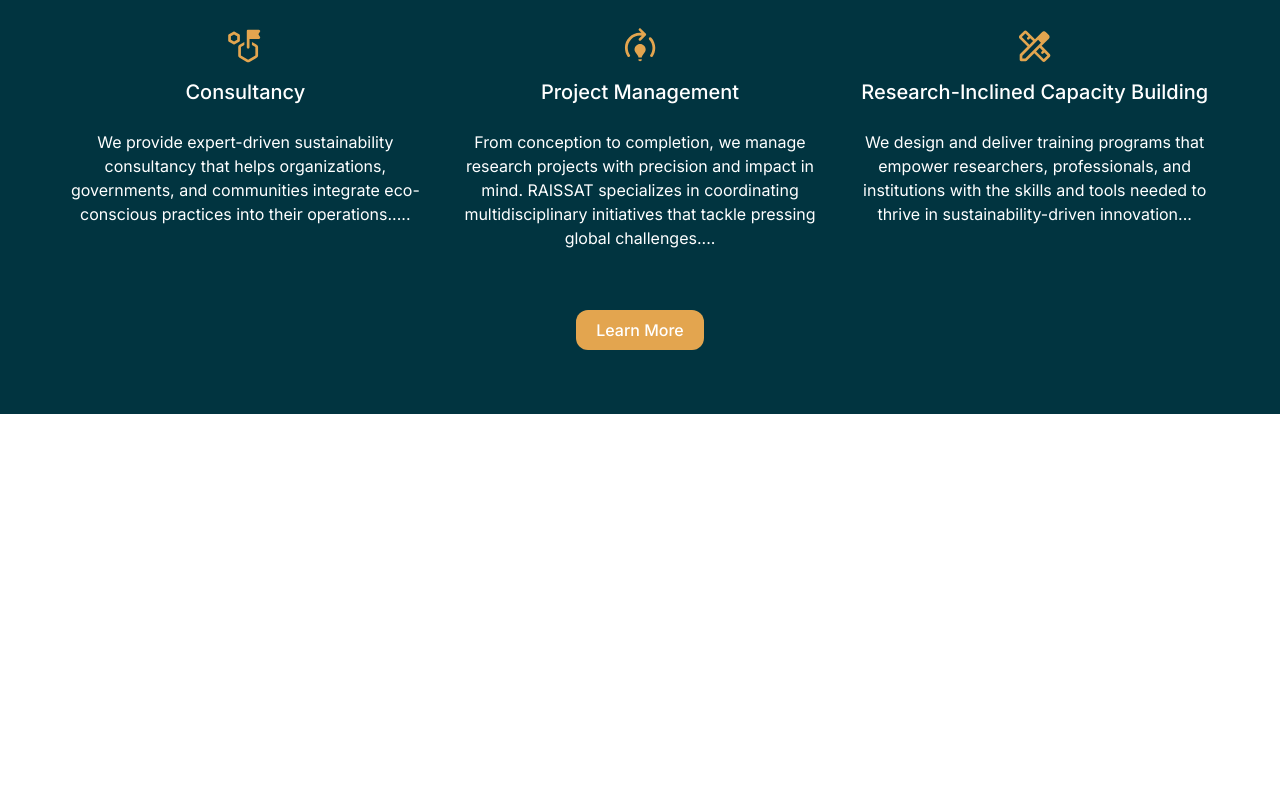
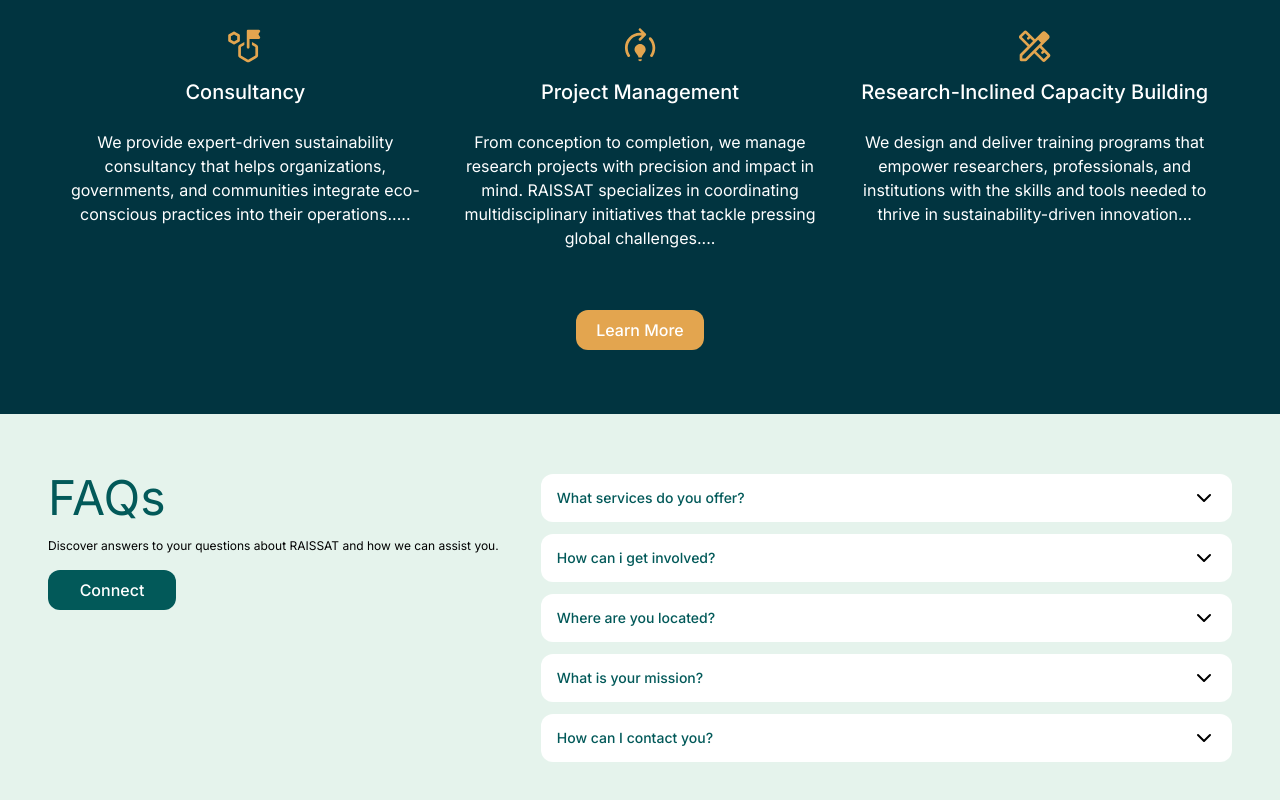
Before and after one commit to Amusah/Raissat, a React (Vite) app: page / in a window 1280 px wide. Shown: the part 1538-2338 px from the top of the page. Before the commit the page ends 1952 px from the top, so only its background shows below. Built offline with nearby package versions, Linux system fonts and the light colour scheme.

Commit message:
FAQs with Accordion component complete

```diff
--- /dev/null
+++ b/src/Components/Accordion.jsx
@@ -0,0 +1,45 @@
+import React, { useState } from "react";
+
+import { X, ChevronDown } from "lucide-react";
+
+const Accordion = ({ data, index, isOpen, handleToggle }) => {
+  // const [activeIndex, setActiveIndex] = useState(null);
+
+  // const isOpen = activeIndex === index;
+
+  // function handleToggle(index) {
+  //   setActiveIndex((prev) => (prev === index ? null : index));
+  // }
+  return (
+    <div
+      className={`w-full bg-white rounded-xl font-inter mx-auto px-4 py-3 ${
+        data.length - 1 !== index ? "mb-3" : ""
+      }`}
+    >
+      {/* Accordion Header */}
+      <div
+        onClick={() => handleToggle(index)}
+        className="flex justify-between items-center cursor-pointer"
+      >
+        <h1 className="font-medium text-sm text-midnight-green">
+          {data.question}
+        </h1>
+        <ChevronDown
+          className={`transition-transform duration-300 ${
+            isOpen ? "rotate-180" : ""
+          }`}
+        />
+      </div>
+      {/* Accordion Body */}
+      <div
+        className={`text-xs transition-all duration-300 overflow-hidden transition-all duration-500 ease-in-out ${
+          isOpen ? "max-h-40 opacity-100 mt-2 mt-3 " : "max-h-0 opacity-0 mt-0"
+        }`}
+      >
+        <p>{data.answer}</p>
+      </div>
+    </div>
+  );
+};
+
+export default Accordion;
--- /dev/null
+++ b/src/Components/FAQS.jsx
@@ -0,0 +1,39 @@
+import React, { useState } from "react";
+
+import { faqs } from "../constants";
+import Accordion from "./Accordion";
+
+const FAQS = () => {
+  const [activeIndex, setActiveIndex] = useState(null);
+
+  function handleToggle(index) {
+    setActiveIndex((prev) => (prev === index ? null : index));
+  }
+
+  return (
+    <section className="py-15 px-8 sm:px-12 bg-bright-gray flex flex-col sm:flex-row gap-8 w-full sm:h-[70vh]">
+      <div className="sm:w-[40%] flex flex-col gap-4 text-center sm:text-left mx-auto">
+        <h1 className="font-base text-3xl sm:text-4xl md:text-5xl font-inter text-midnight-green">
+          FAQs
+        </h1>
+        <p className="font-inter text-xs">
+          Discover answers to your questions about RAISSAT and how we can assist
+          you.
+        </p>
+        <button className="btn bg-midnight-green mx-auto sm:mx-0">Connect</button>
+      </div>
+      <div className="sm:w-[60%] mx-auto">
+        {faqs.map((faq, index) => (
+          <Accordion
+            data={faq}
+            index={index}
+            handleToggle={handleToggle}
+            isOpen={activeIndex === index}
+          />
+        ))}
+      </div>
+    </section>
+  );
+};
+
+export default FAQS;
--- a/src/Components/Services.jsx
+++ b/src/Components/Services.jsx
@@ -18,8 +18,8 @@ const Services = () => {
         </p>
       </div>
       <div className="grid grid-cols-1 md:grid-cols-3 gap-8">
-        {services.map((service) => (
-          <div className="card">
+        {services.map((service, index) => (
+          <div key={index} className="card">
             <img src={service.icon} alt="icon" />
             <h2>{service.title}</h2>
             <p>{service.text}</p>
--- a/src/Pages/Home.jsx
+++ b/src/Pages/Home.jsx
@@ -3,6 +3,7 @@ import Navbar from "../Components/Navbar";
 import Hero from "../Components/Hero";
 import AboutSummary from "../Components/AboutSummary";
 import Services from "../Components/Services";
+import FAQS from "../Components/FAQS";
 
 const Home = () => {
   return (
@@ -14,6 +15,7 @@ const Home = () => {
         <Hero />
         <AboutSummary />
         <Services />
+        <FAQS />
       </main>
     </>
   );
--- a/src/constants/index.js
+++ b/src/constants/index.js
@@ -1,5 +1,4 @@
 import { consult, management, research } from "../assets/assets";
-
 
 const navItems = [
   // {
@@ -42,7 +41,6 @@ const services = [
     text: "From conception to completion, we manage research projects with precision and impact in mind. RAISSAT specializes in coordinating multidisciplinary initiatives that tackle pressing global challenges....",
   },
 
-
   {
     icon: research,
     title: "Research-Inclined Capacity Building",
@@ -50,4 +48,36 @@ const services = [
   },
 ];
 
-export { navItems, about, services };
+const faqs = [
+  {
+    question: "What services do you offer?",
+    answer:
+      "RAISSAT provides a range of services, including consultancy, training, and research project management. Our focus is on applied science, agriculture, sustainability, and technology. We aim to empower communities through innovative solutions.",
+  },
+
+  {
+    question: "How can i get involved?",
+    answer:
+      "You can get involved by participating in our training programs or collaborating on research projects. We welcome partnerships that align with our mission. Visit our website for more information on opportunities.",
+  },
+
+  {
+    question: "Where are you located?",
+    answer:
+      "RAISSAT operates globally, with a focus on local communities. Our headquarters are located in Ibadan, Abraka, Lagos, Ogun, Bayelsa, Yobe - Nigeria. We also have various project sites worldwide.",
+  },
+
+  {
+    question: "What is your mission?",
+    answer:
+      "Our mission is to advance scientific research and practical training to empower communities. We focus on sustainability, food security, and technological progress. Through collaboration, we aim to create innovative solutions for a better future.",
+  },
+
+  {
+    question: "How can I contact you?",
+    answer:
+      "You can contact us through our website's contact form or by emailing us directly. We are here to answer any questions you may have. Reach out today to learn more about our services.",
+  },
+];
+
+export { navItems, about, services, faqs };
```
